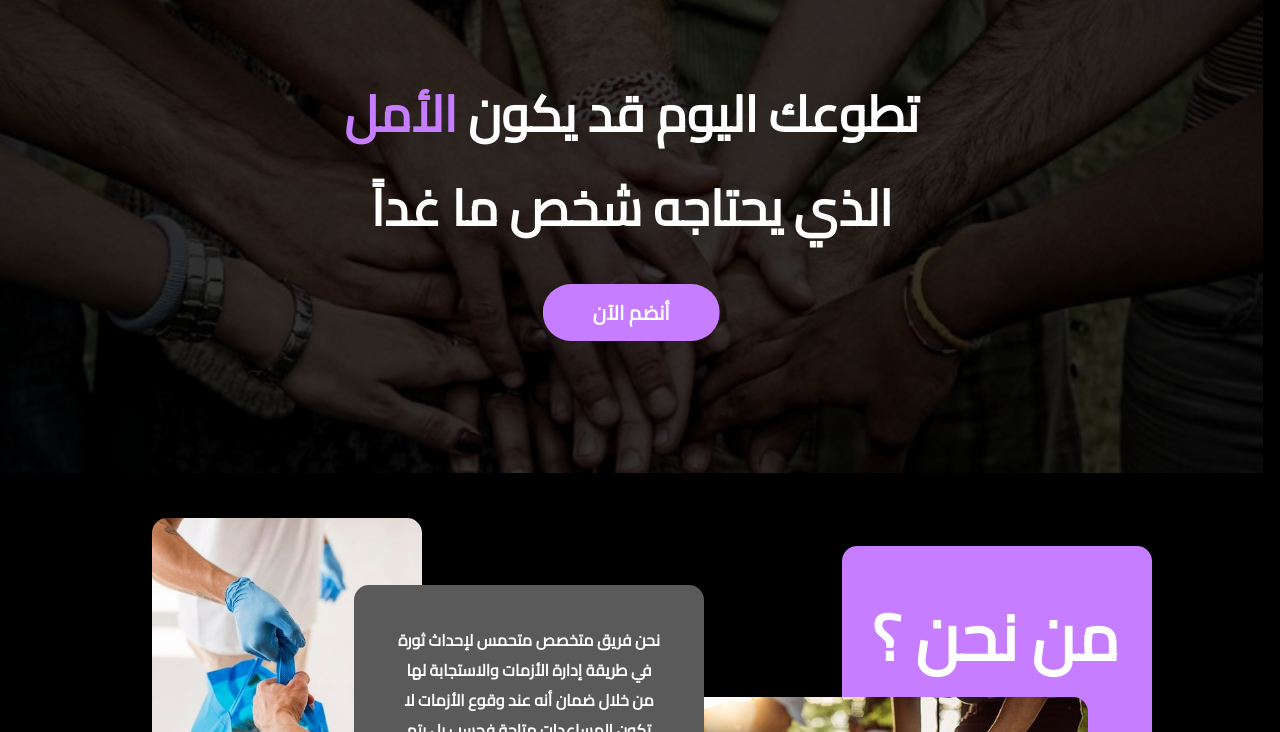
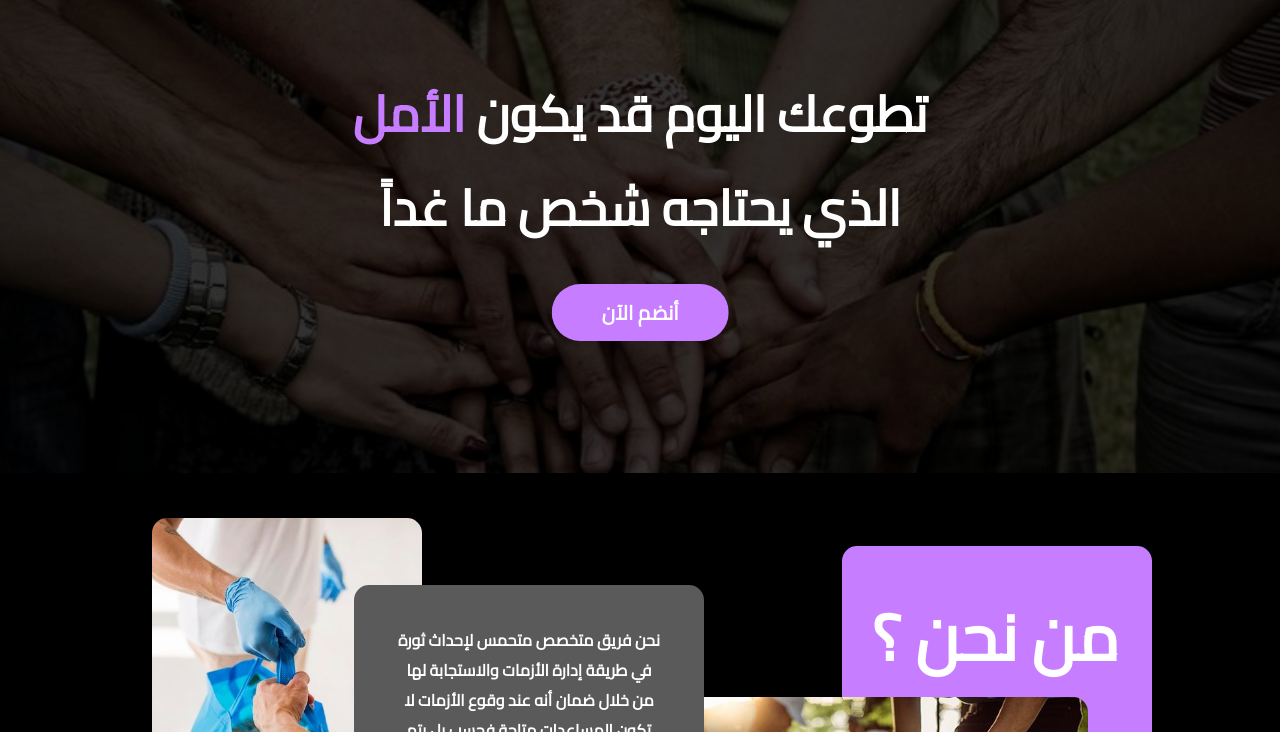
Before and after one commit to rahmaAlmamari/website-design-azer, a plain HTML site: page index.html in a window 1280 px wide. Shown: the part 117-849 px from the top of the page. Drawn offline with Linux system fonts and the light colour scheme; a web font is replaced by a local one.

Commit message:
fix width

```diff
--- a/asset/css/header.css
+++ b/asset/css/header.css
@@ -1,7 +1,7 @@
 header {
   height: 590px;
   background: black;
-  width: 1263px;
+  width: 100%;
 }
 
 header {
--- a/asset/css/index.css
+++ b/asset/css/index.css
@@ -14,7 +14,7 @@
 
 .grid-container {
   width: 100%;
-  max-width: 1300px;
+  max-width: 100%;
   display: grid;
   grid-template-columns: repeat(1, 1fr);
   background-color: black;
```
